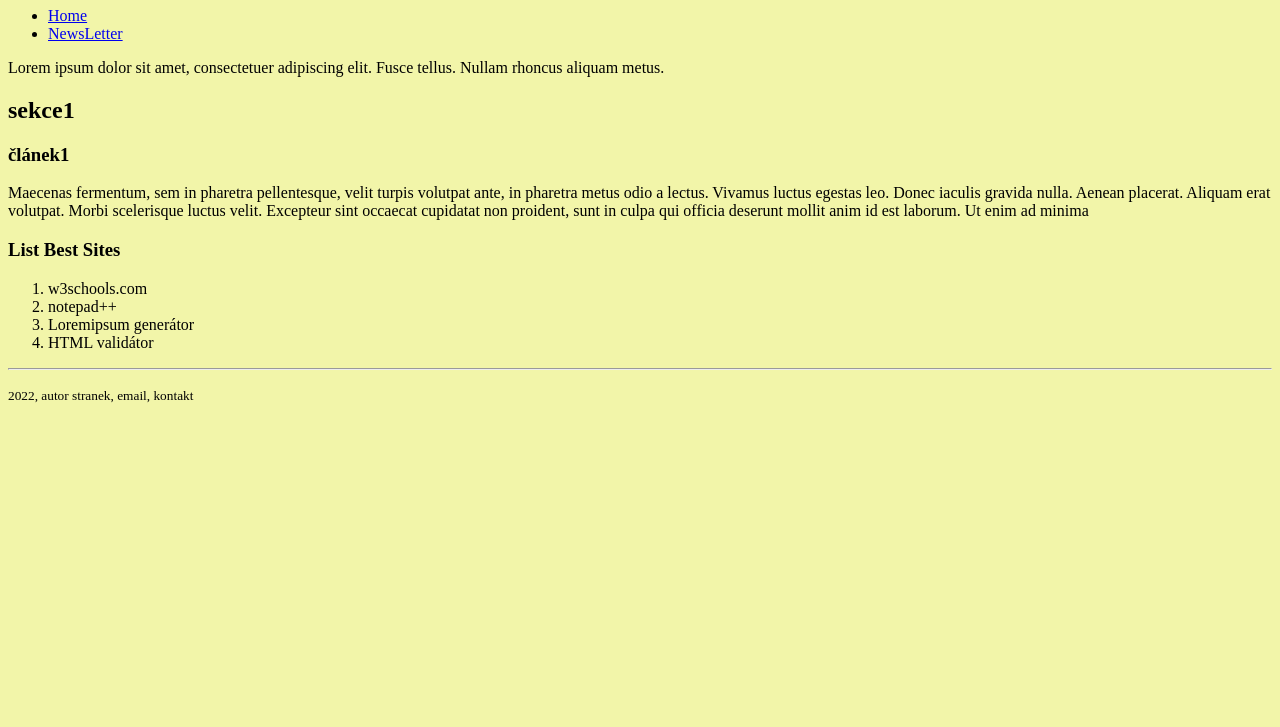
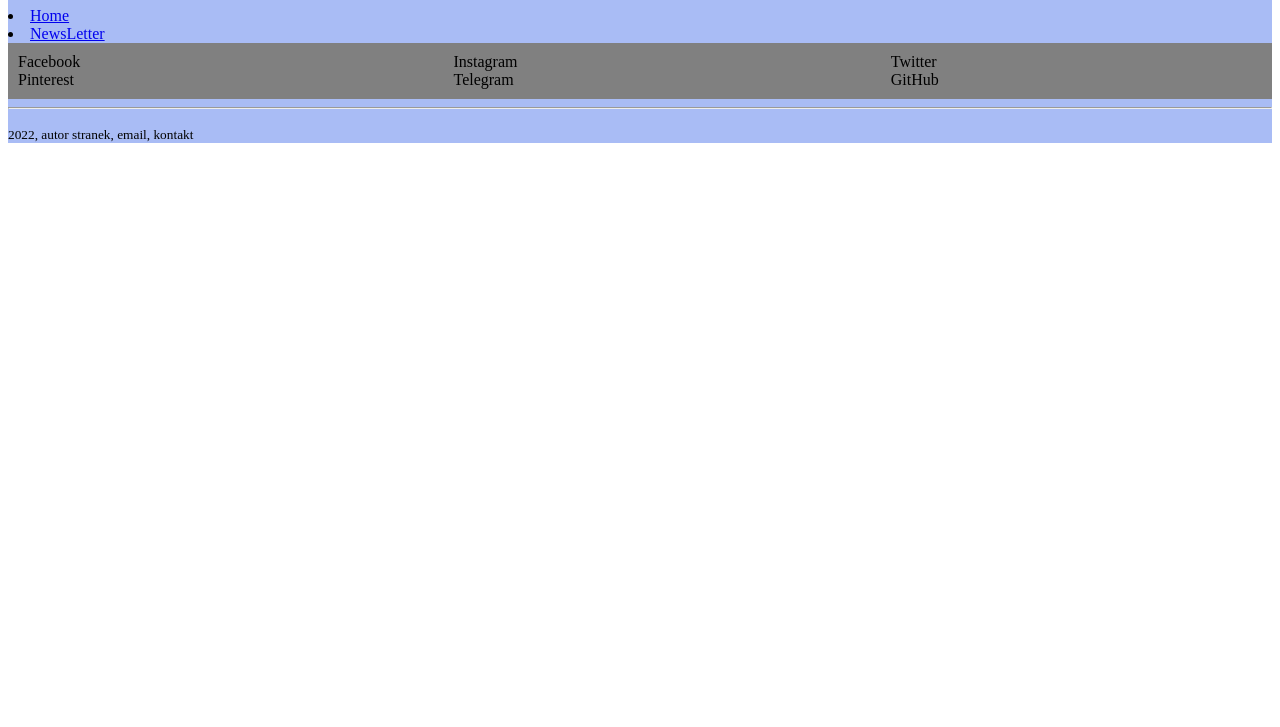
Before and after one commit to jakubcerny166/test_13.10_wa, a plain HTML site: page pages/about.html in a window 1280 px wide. Shown: the part 73-800 px from the top of the page. Drawn offline with Linux system fonts and the light colour scheme.

Commit message:
final commit

```diff
--- a/css/style.css
+++ b/css/style.css
@@ -19,11 +19,18 @@ h1{
 	text-align: center;
 }
 
-body{
+#indexcolor{
 	background-color: #F2F5A9;
 }
+#cardcolor{
+	background-color: lightgreen;
+}
+
+#aboutcolor{
+	background-color: #A9BCF5;
+}
 #karty{
-	display: inline-table;
+	display: grid;
 }
 #card {
   box-shadow: 0 4px 8px 0 rgba(0,0,0,0.2);
@@ -43,3 +50,18 @@ img {
   height: 350px;
   margin: 5%;
 }
+#grid-container {
+  display: grid;
+  column-gap: 50px;
+  grid-template-columns: auto auto auto;
+  background-color: gray;
+  padding: 10px;
+}
+
+#grid-item {
+  background-color: lightgray;
+  border: 1px black;
+  padding: 20px;
+  font-size: 30px;
+  text-align: center;
+}
--- a/pages/about.html
+++ b/pages/about.html
@@ -7,40 +7,27 @@
 		<link rel="stylesheet" href="../css/style.css">
 	</head>
 	<body>
+			<div id="aboutcolor">
 		<header>
 			<h1>About</h1>
-			<ul>
+
 
 				<li><a href="../index.html">Home</a></li>
 				<li><a href="newsletter.html">NewsLetter</a></li>
 
-			</ul>
-			<p>
-			Lorem ipsum dolor sit amet, consectetuer adipiscing elit. Fusce tellus.
-			Nullam rhoncus aliquam metus.
-			</p>
-		</header>
-		<main>
-			<section>
-				<h2>sekce1</h2>
-				<article>
-					<h3>článek1</h3>
-					<p>Maecenas fermentum, sem in pharetra pellentesque, velit turpis volutpat ante, in pharetra metus odio a lectus. Vivamus luctus egestas leo. Donec iaculis gravida nulla. Aenean placerat. Aliquam erat volutpat. Morbi scelerisque luctus velit. Excepteur sint occaecat cupidatat non proident, sunt in culpa qui officia deserunt mollit anim id est laborum. Ut enim ad minima</p>
-				</article>
-		</main>
-		<aside>
-			<h3>List Best Sites</h3>
-			<ol>
-				<li>w3schools.com</li>
-				<li>notepad++</li>
-				<li>Loremipsum generátor</li>
-				<li>HTML validátor</li>
-			</ol>
-		</aside>
+			<div id="grid-container">
+  <div class="grid-item">Facebook</div>
+  <div class="grid-item">Instagram</div>
+  <div class="grid-item">Twitter</div>
+  <div class="grid-item">Pinterest</div>
+  <div class="grid-item">Telegram</div>
+  <div class="grid-item">GitHub</div>
+</div>
 		<footer>
 		 <hr>
 			<p> <small>2022, autor stranek, email, kontakt </small> </p>
 		 </hr>
 		</footer>
+		</div>
 	</body>
 </html>
```
Also changed, not shown: index.html (+2 -1 lines), pages/newsletter.html (+4 -0 lines).
